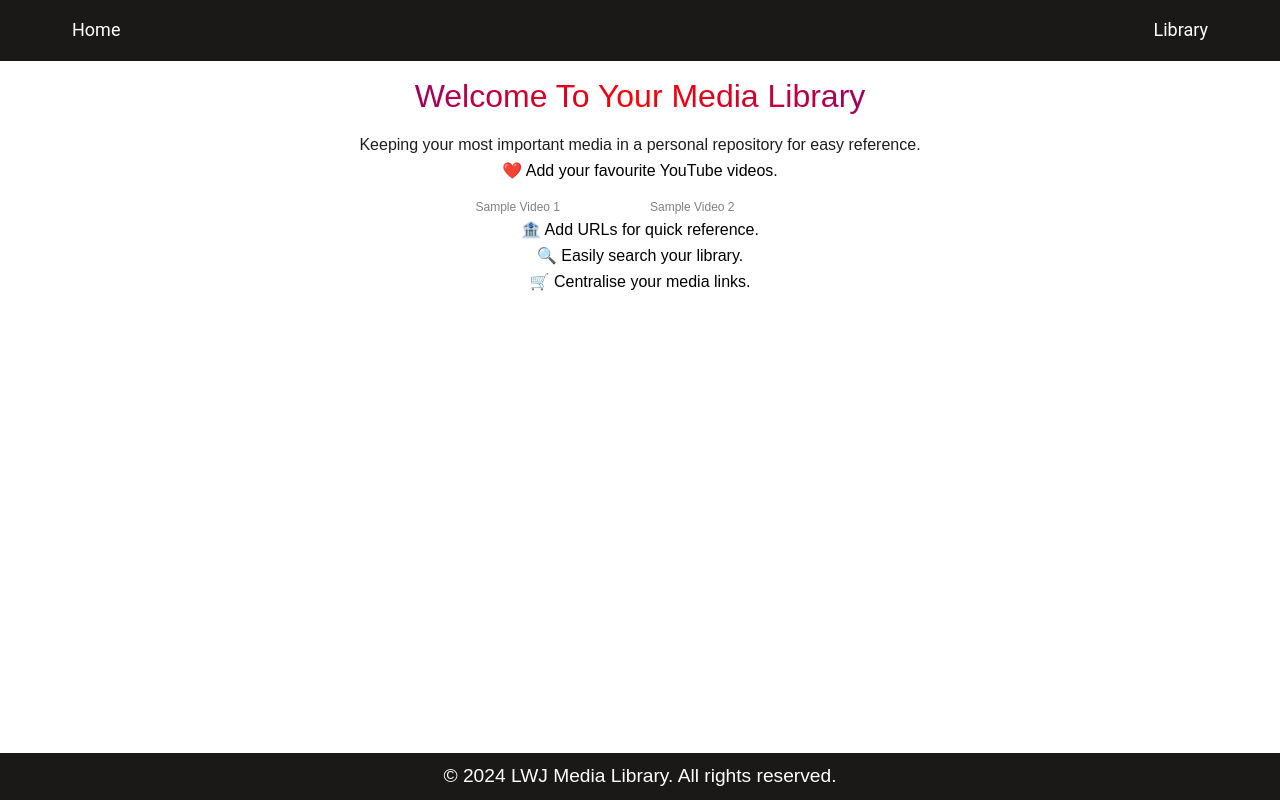
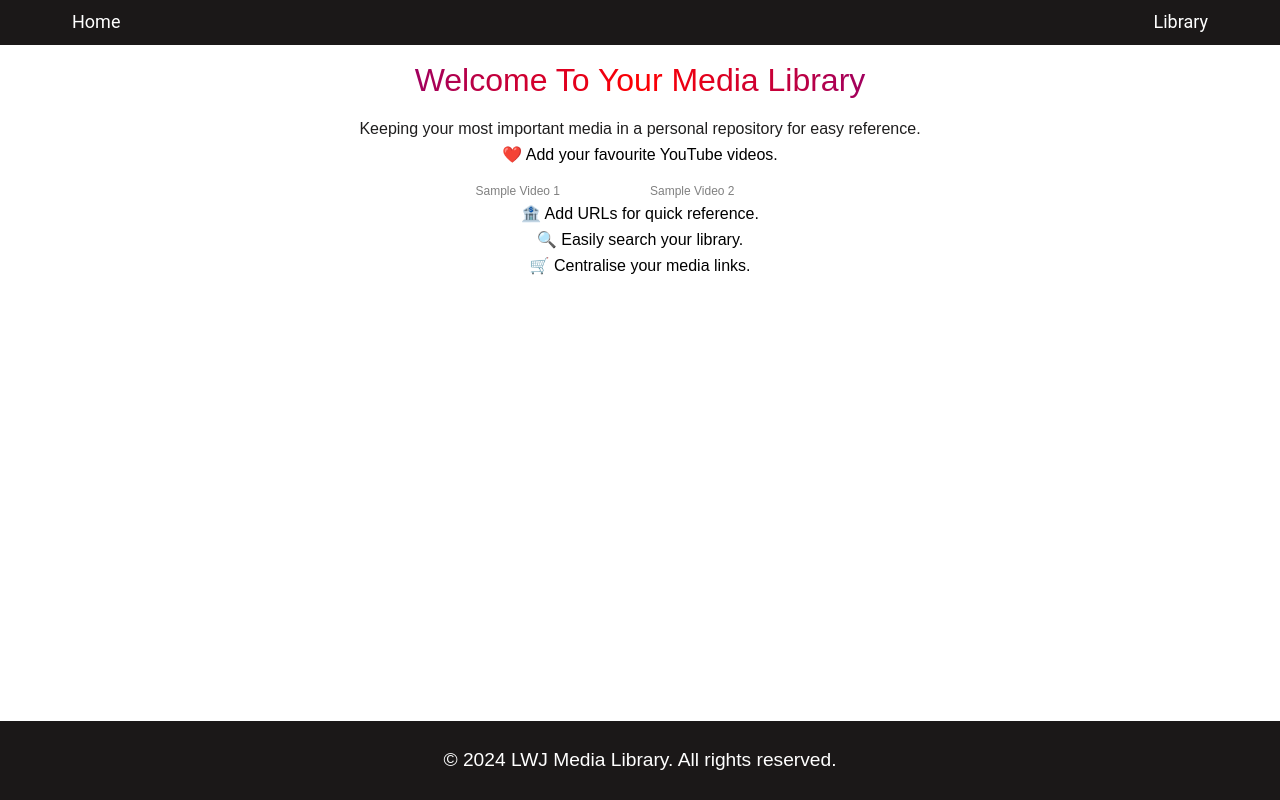
Before and after one commit to uk030621/MediaHouseLWJ, a Next.js app: page / in a window 1280 px wide. Built offline with nearby package versions, Linux system fonts and the light colour scheme.

Commit message:
Changed padding on Navbar and Footer.

```diff
--- a/app/globals.css
+++ b/app/globals.css
@@ -34,7 +34,7 @@ header {
   align-items: center;
   max-width: 1200px;
   margin: 0 auto;
-  padding: 0.5rem 1rem;
+  padding: 0rem 1rem;
 }
 
 /*.logo {
@@ -86,7 +86,7 @@ footer {
   background-color: hsl(0, 4%, 10%);
   color: white;
   text-align: center;
-  padding: 0.5rem 0;
+  padding: 1.5rem 0;
   width: 100%;
 }
 
```
